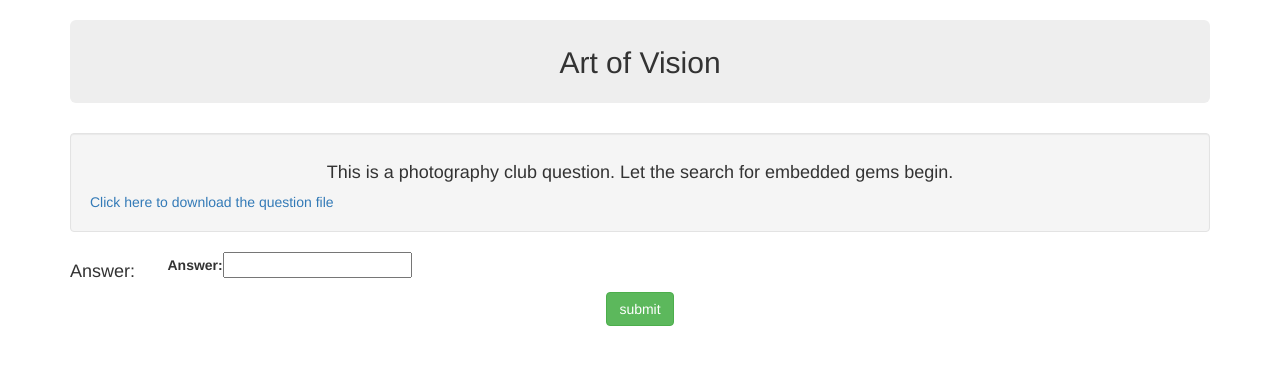
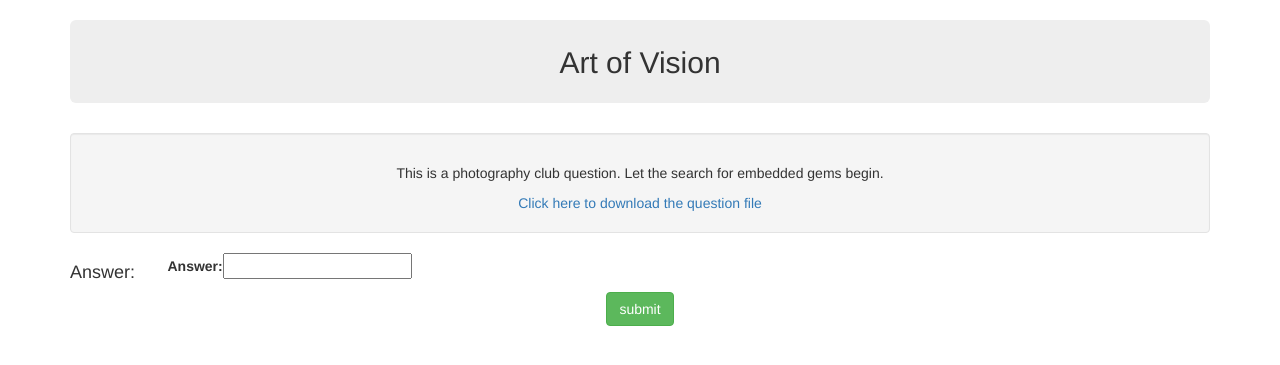
Before and after one commit to aniketp/Odyssey, a Django app: a page that uses treasure/templates/question.html in a window 1280 px wide. Shown: the part 52-417 px from the top of the page. Run offline with Django 3.2, Linux system fonts and the light colour scheme; a user stored in the database is signed in; data comes from the database, SQL or seed files in the repository; both versions use the stored data as it was after the commit; some libraries are stand-ins or nearby versions.

Commit message:
Added questions

```diff
--- a/treasure/models.py
+++ b/treasure/models.py
@@ -12,7 +12,7 @@ class Question(models.Model):
     image = models.BooleanField(default=False)
     image_url = models.CharField(max_length=200, null=True, blank=True)
     text = models.TextField(max_length=20000, null=True, blank=True)
-    desc = models.TextField(max_length=300, null=True, blank=True)
+    desc = models.TextField(max_length=100, null=True, blank=True)
     points = models.IntegerField(null=True, default=0)
     correct_answer = models.CharField(max_length=100, null=True, blank=True)
     solved_by = models.ManyToManyField(User, related_name='wings', symmetrical=False, blank=True)
@@ -28,7 +28,7 @@ class BonusQuestion(models.Model):
     image = models.BooleanField(default=False)
     image_url = models.CharField(max_length=200, null=True, blank=True)
     text = models.TextField(max_length=20000, null=True, blank=True)
-    desc = models.TextField(max_length=300, null=True, blank=True)
+    desc = models.TextField(max_length=100, null=True, blank=True)
     points = models.IntegerField(null=True, default=0)
     correct_answer = models.CharField(max_length=100, null=True, blank=True)
     solved_by = models.ManyToManyField(User, related_name='bonus_wings', symmetrical=False, blank=True)
--- a/treasure/templates/index.html
+++ b/treasure/templates/index.html
@@ -14,7 +14,7 @@
                             <h3 class="panel-title">{{ question.name }}</h3>
                         </div>
                         <div class="panel-body">
-                            <p>{{ question.text }}</p>
+                            <p>{{ question.desc }}</p>
                         </div>
                     </div>
                 </a>
@@ -31,7 +31,7 @@
                             <h3 class="panel-title">{{ question.name }}</h3>
                         </div>
                         <div class="panel-body">
-                            <p>{{ question.text }}</p>
+                            <p>{{ question.desc }}</p>
                         </div>
                     </div>
                 </a>
--- a/treasure/templates/question.html
+++ b/treasure/templates/question.html
@@ -8,9 +8,9 @@
             <h2 style="text-align: center">{{ question.name }}</h2>
         </div>
 
-        <div class="well">
+        <div class="well text-center">
 
-            <h4 style="text-align: center">{{ question.text|linebreaks }}</h4>
+            <p>{{ question.text|linebreaks }}</p>
 
         {% if question.image %}
             <a href="{{ question.image_url }}">Click here to download the question file</a>
```
Also changed, not shown: db.sqlite3, treasure/migrations/0019_auto_20171006_1702.py (added), treasure/migrations/0020_auto_20171006_1704.py (added).
